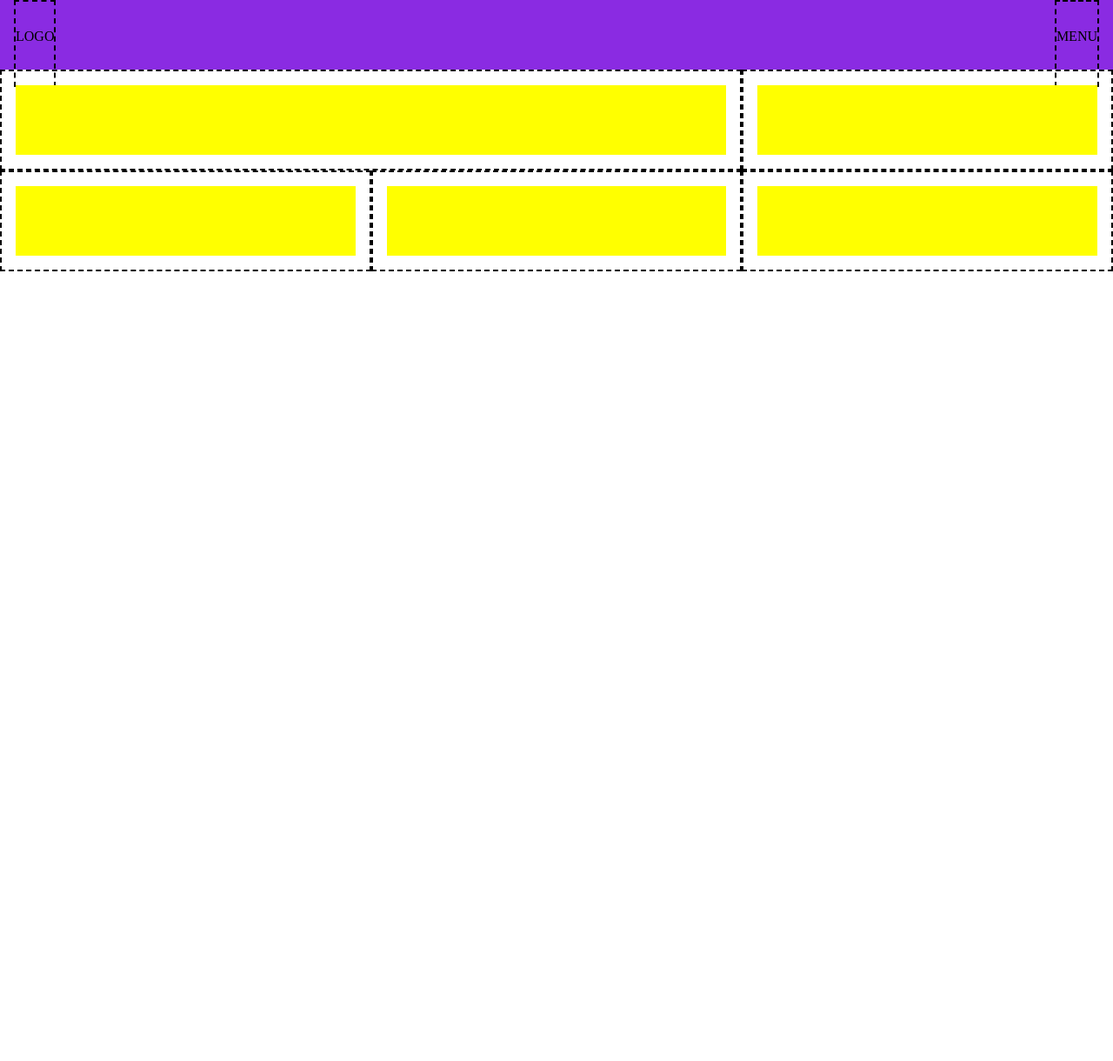
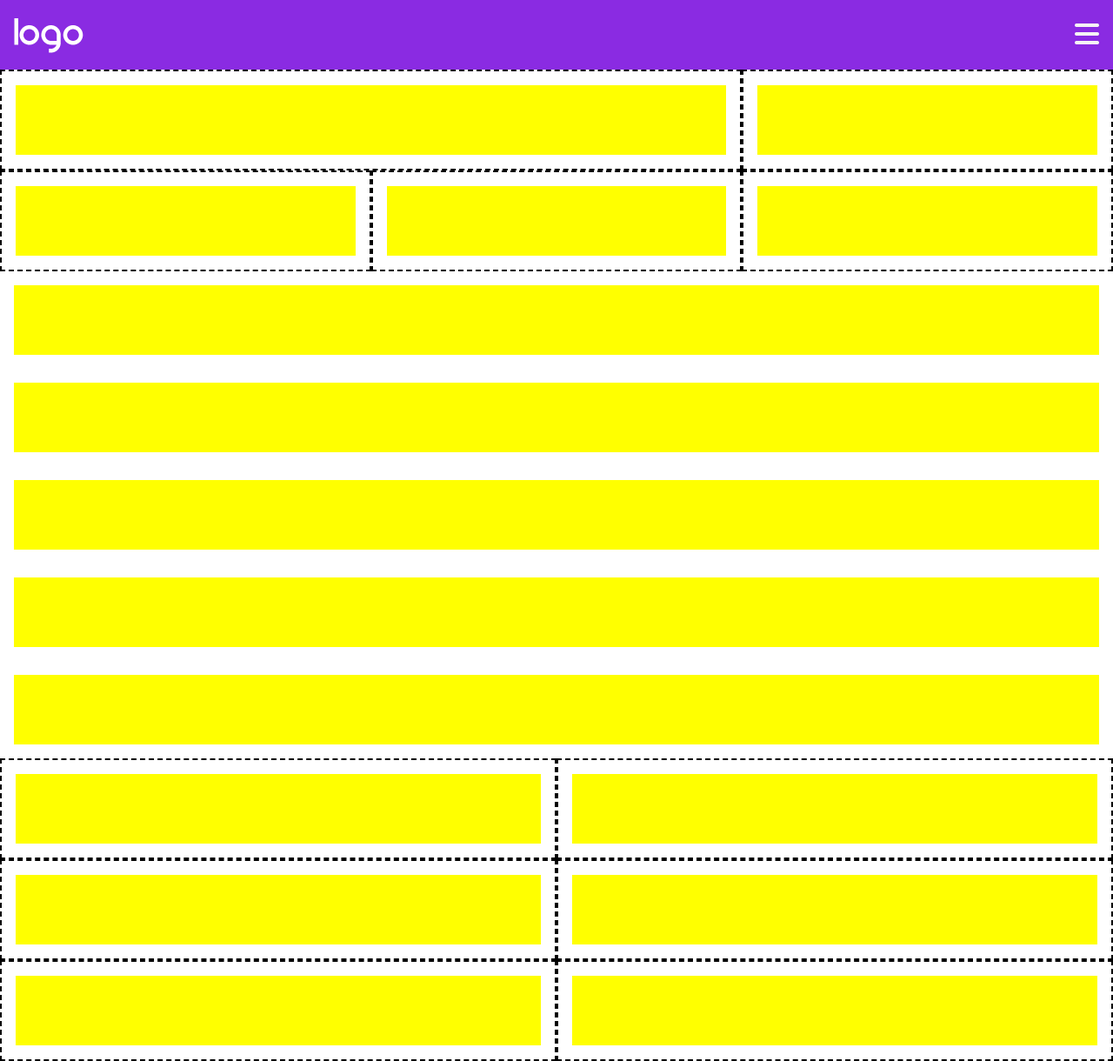
Before and after one commit to GianmarcoBramucci/htmlcss-responsive-layout, a plain HTML site: page index.html in a window 1280 px wide. Shown: the whole page at 87% size. Before the commit the page ends 800 px from the top, so only its background shows below. Drawn offline with Linux system fonts and the light colour scheme.

Commit message:
add strucuture s4

```diff
--- a/css/style.css
+++ b/css/style.css
@@ -13,6 +13,9 @@ RESET
 GENERAL
 **********************************
 */
+/* main,header,footer{
+    margin-top: 1rem;
+} */
 .conteiner{
     margin-left: auto;
     margin-right: auto;
@@ -46,10 +49,20 @@ header{
     height: 80px;
     line-height: 80px;
     background-color: blueviolet;
+    /* position: fixed;
+    top: 0;
+    width: 100%; */
+
 }
 header > .conteiner{
     display: flex;
     justify-content: space-between;
+}
+.logo{
+    margin-top: 1rem;
+}
+.icon-menu{
+    color: whitesmoke;
 }
 /* main */
 /* section-1*/
@@ -61,6 +74,7 @@ RESPONSIVE
 */
 /* tablet */
 @media screen and (min-width: 780px) {
+    /* section-1*/
     #s1-5card .row{
         display:flex ;
         flex-wrap: wrap;
@@ -71,4 +85,12 @@ RESPONSIVE
     #s1-5card .col:first-child{
         width: calc(100%/3*2);
     }
+    /* section-4*/
+    #s4-6card .row{
+        display:flex ;
+        flex-wrap: wrap;
+    }
+    #s4-6card .col{
+        width: calc(100%/2);
+    }
 }
--- a/index.html
+++ b/index.html
@@ -3,14 +3,21 @@
 <head>
     <meta charset="UTF-8">
     <meta name="viewport" content="width=device-width, initial-scale=1.0">
+    <link rel="stylesheet" href="https://cdnjs.cloudflare.com/ajax/libs/font-awesome/6.4.0/css/all.min.css" integrity="sha512-iecdLmaskl7CVkqkXNQ/ZH/XLlvWZOJyj7Yy7tcenmpD1ypASozpmT/E0iPtmFIB46ZmdtAc9eNBvH0H/ZpiBw==" crossorigin="anonymous" referrerpolicy="no-referrer" />
     <link rel="stylesheet" href="./css/style.css">
     <title>Document</title>
 </head>
 <body>
     <header>
         <div class="conteiner">
-            <div class="border">LOGO</div>
-            <nav class="border">MENU</nav>
+            <div class="logo">
+                <img src="./img/logo.png" alt="logo">
+            </div>
+            <nav class="menu">
+                <div class="icon-menu">
+                    <i class="fa-solid fa-bars fa-2xl"></i>
+                </div>
+            </nav>
         </div>
     </header>
     <main>
@@ -40,6 +47,77 @@
                 </div>
             </div>
         </section>
+        <section id="s2-purple">
+            <div class="conteiner">
+                <div class="row">
+                    <div class="col">
+                        <div class="card">
+                            <!-- immagine ecc -->
+                        </div>
+                    </div>
+                    <div class="col">
+                        <div class="card">
+                            <!-- immagine ecc -->
+                        </div>
+                    </div>
+                </div>
+            </div>
+        </section>
+        <section id="s3-3card">
+            <div class="content-s3">
+            </div>
+            <div class="conteiner">
+                <div class="row">
+                    <div class="col">
+                        <div class="card">
+                            <!-- immagine ecc -->
+                        </div>
+                    </div>
+                    <div class="col">
+                        <div class="card">
+                            <!-- immagine ecc -->
+                        </div>
+                    </div>
+                    <div class="col">
+                        <div class="card">
+                            <!-- immagine ecc -->
+                        </div>
+                    </div>
+                </div>
+            </div>
+        </section>
+        <section id="s4-6card">
+            <div class="content-s4">
+            </div>
+            <div class="conteiner">
+                <div class="row">
+                    <div class="col border">
+                        <div class="card">
+                        </div>
+                    </div>
+                    <div class="col border">
+                        <div class="card">
+                        </div>
+                    </div>
+                    <div class="col border">
+                        <div class="card">
+                        </div>
+                    </div>
+                    <div class="col border">
+                        <div class="card">
+                        </div>
+                    </div>
+                    <div class="col border">
+                        <div class="card">
+                        </div>
+                    </div>
+                    <div class="col border">
+                        <div class="card">
+                        </div>
+                    </div>
+                </div>
+            </div>
+        </section>
     </main>
 </body>
 </html>
```
